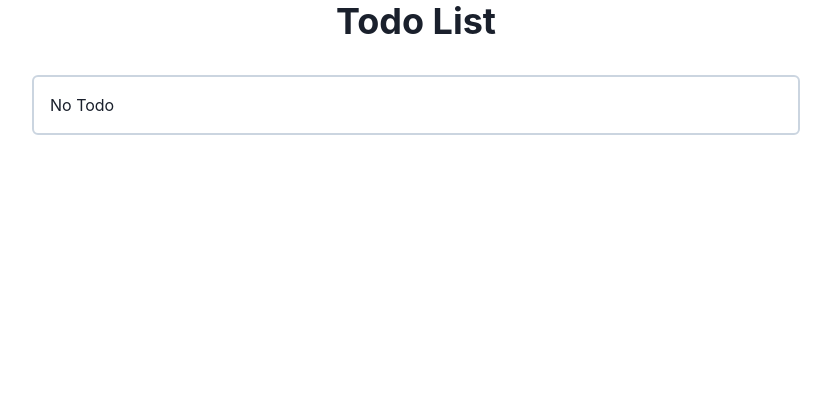
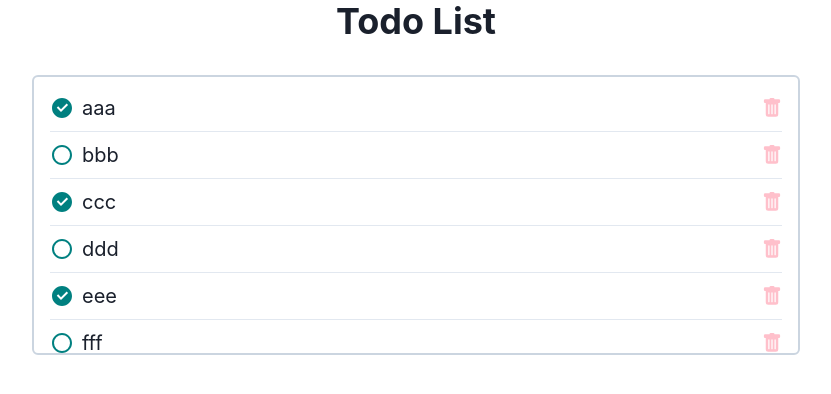
Before and after one commit to nagaoka-study/amplify-todo-private, a React (Create React App) app: page / in a window 1280 px wide. Shown: the top 394 px of the page, without its empty margins (224-1055 px from the left). Built offline with nearby package versions, Linux system fonts and the light colour scheme.

Commit message:
AddTodoコンポーネントの追加

```diff
--- a/package.json
+++ b/package.json
@@ -17,6 +17,7 @@
     "framer-motion": "^6",
     "react": "^18.2.0",
     "react-dom": "^18.2.0",
+    "react-hook-form": "7.22.5",
     "react-icons": "^4.4.0",
     "react-redux": "^8.0.1",
     "react-scripts": "5.0.1",
--- a/src/views/components/TodoList.tsx
+++ b/src/views/components/TodoList.tsx
@@ -11,17 +11,17 @@ import TodoItem from "./TodoItem";
 
 const TodoList: React.VFC = () => {
   const todoList: any = [
-    // { id: "aaa", content: "aaa", isDone: true },
-    // { id: "bbb", content: "bbb", isDone: false },
-    // { id: "ccc", content: "ccc", isDone: true },
-    // { id: "ddd", content: "ddd", isDone: false },
-    // { id: "eee", content: "eee", isDone: true },
-    // { id: "fff", content: "fff", isDone: false },
-    // { id: "ggg", content: "ggg", isDone: true },
-    // { id: "hhh", content: "hhh", isDone: false },
-    // { id: "iii", content: "iii", isDone: true },
-    // { id: "jjj", content: "jjj", isDone: false },
-    // { id: "kkk", content: "kkk", isDone: true },
+    { id: "aaa", content: "aaa", isDone: true },
+    { id: "bbb", content: "bbb", isDone: false },
+    { id: "ccc", content: "ccc", isDone: true },
+    { id: "ddd", content: "ddd", isDone: false },
+    { id: "eee", content: "eee", isDone: true },
+    { id: "fff", content: "fff", isDone: false },
+    { id: "ggg", content: "ggg", isDone: true },
+    { id: "hhh", content: "hhh", isDone: false },
+    { id: "iii", content: "iii", isDone: true },
+    { id: "jjj", content: "jjj", isDone: false },
+    { id: "kkk", content: "kkk", isDone: true },
   ];
   return (
     <Flex flexDir="column" align="center">
```
Also changed, not shown: src/views/components/AddTodo.tsx (added, +54 -0 lines), 1 other file (tests, documents, lock files or other folders).
